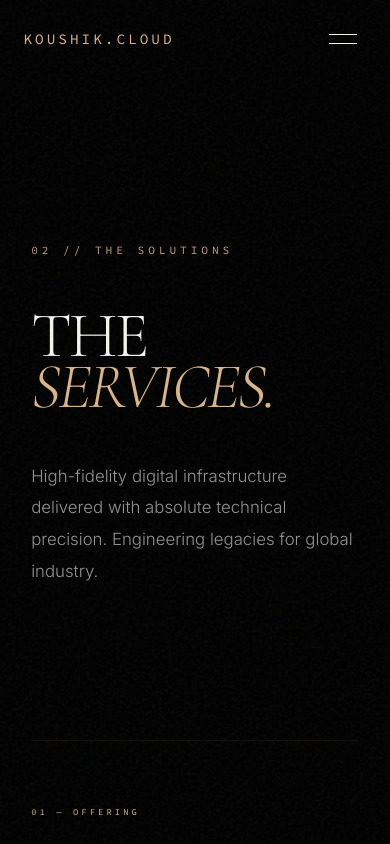
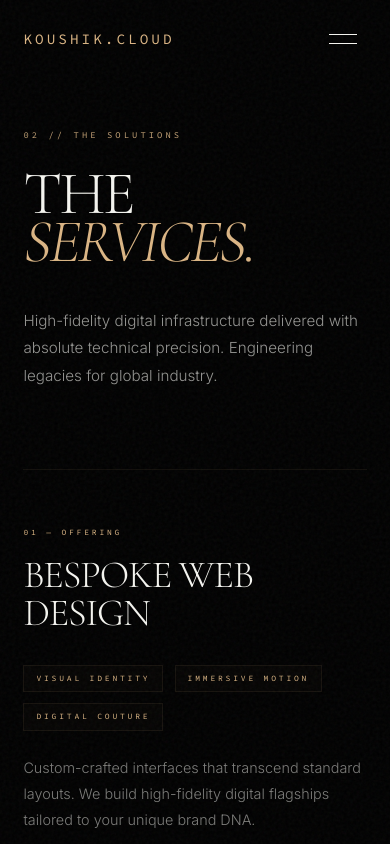
Before and after one commit to koushikdutta01/portfolio_react, a React (Vite) app: page /services in a window 390 px wide. Shown: the top 844 px of the page. Built offline with nearby package versions, Linux system fonts and the light colour scheme.

Commit message:
fix: Services mobile layout and add glowing glass effect to Hero

```diff
--- a/src/components/Home.jsx
+++ b/src/components/Home.jsx
@@ -10,8 +10,29 @@ const projects = [
 
 const Hero = ({ onStartProject }) => {
   return (
-    <section style={{ minHeight: '100vh', display: 'flex', flexDirection: 'column', justifyContent: 'center', padding: '0 8vw', paddingTop: '110px', position: 'relative' }}>
-      <div className="aura-glow" style={{ top: '10%', right: '5%', width: '600px', height: '600px', opacity: 0.1 }} />
+    <section style={{ minHeight: '100vh', display: 'flex', flexDirection: 'column', justifyContent: 'center', padding: '0 8vw', paddingTop: '110px', position: 'relative', overflow: 'hidden' }}>
+      <div className="aura-glow" style={{ top: '10%', right: '5%', width: '600px', height: '600px', opacity: 0.12 }} />
+
+      {/* Glowing Glass Decorative Element */}
+      <motion.div
+        initial={{ opacity: 0, scale: 0.9, rotate: -5 }}
+        animate={{ opacity: 1, scale: 1, rotate: 0 }}
+        transition={{ duration: 2, ease: [0.19, 1, 0.22, 1], delay: 0.5 }}
+        style={{
+            position: 'absolute',
+            top: '25%',
+            right: '-5%',
+            width: 'clamp(300px, 40vw, 600px)',
+            height: 'clamp(400px, 50vh, 700px)',
+            background: 'rgba(219, 181, 132, 0.03)',
+            backdropFilter: 'blur(40px)',
+            border: '1px solid rgba(219, 181, 132, 0.15)',
+            zIndex: -1,
+            borderRadius: '2px'
+        }}
+      >
+        <div className="aura-glow" style={{ top: '50%', left: '50%', transform: 'translate(-50%, -50%)', width: '100%', height: '100%', opacity: 0.1 }} />
+      </motion.div>
 
       <div className="mono" style={{ marginBottom: '2.5rem', color: 'var(--accent)', fontSize: '0.7rem', opacity: 0.9 }}>// CREATIVE ENGINEERING // EST. 2026</div>
 
--- a/src/components/Services.jsx
+++ b/src/components/Services.jsx
@@ -2,10 +2,10 @@ import React, { useState, useEffect } from 'react';
 import { motion } from 'framer-motion';
 
 const Services = () => {
-    const [isMobile, setIsMobile] = useState(window.innerWidth < 768);
+    const [isMobile, setIsMobile] = useState(window.innerWidth < 1024);
 
     useEffect(() => {
-        const handleResize = () => setIsMobile(window.innerWidth < 768);
+        const handleResize = () => setIsMobile(window.innerWidth < 1024);
         window.addEventListener('resize', handleResize);
         return () => window.removeEventListener('resize', handleResize);
     }, []);
@@ -43,17 +43,17 @@ const Services = () => {
             initial={{ opacity: 0 }}
             animate={{ opacity: 1 }}
             exit={{ opacity: 0 }}
-            style={{ padding: 'clamp(160px, 28vh, 280px) 8vw 15vh', background: '#000000', position: 'relative' }}
+            style={{ padding: isMobile ? '120px 6vw 10vh' : 'clamp(160px, 28vh, 280px) 8vw 15vh', background: '#000000', position: 'relative' }}
         >
             <div className="aura-glow" style={{ top: '5%', left: '0%', width: '800px', height: '800px', opacity: 0.05 }} />
 
-            <div style={{ marginBottom: 'clamp(6rem, 20vh, 18vh)', display: 'flex', flexDirection: 'column', gap: '3rem' }}>
+            <div style={{ marginBottom: isMobile ? '5rem' : 'clamp(6rem, 20vh, 18vh)', display: 'flex', flexDirection: 'column', gap: isMobile ? '2.5rem' : '4rem' }}>
                 <div>
-                    <span className="mono" style={{ color: 'var(--accent)', fontSize: '0.7rem', opacity: 0.9 }}>02 // THE SOLUTIONS</span>
-                    <h2 style={{ fontSize: 'clamp(4rem, 12vw, 9vw)', lineHeight: 0.8, marginTop: '3rem', letterSpacing: '-0.04em', color: 'var(--fg)' }}>THE<br/><span style={{ color: 'var(--accent)', fontStyle: 'italic', fontFamily: 'Cormorant Garamond, serif' }}>SERVICES.</span></h2>
+                    <span className="mono" style={{ color: 'var(--accent)', fontSize: isMobile ? '0.55rem' : '0.7rem', opacity: 0.9 }}>02 // THE SOLUTIONS</span>
+                    <h2 style={{ fontSize: isMobile ? '3.8rem' : 'clamp(4rem, 12vw, 9vw)', lineHeight: 0.8, marginTop: isMobile ? '1.5rem' : '3rem', letterSpacing: '-0.04em', color: 'var(--fg)' }}>THE<br/><span style={{ color: 'var(--accent)', fontStyle: 'italic', fontFamily: 'Cormorant Garamond, serif' }}>SERVICES.</span></h2>
                 </div>
-                <div style={{ maxWidth: '450px' }}>
-                    <p style={{ opacity: 0.6, lineHeight: 1.9, fontSize: 'clamp(1.05rem, 1.3vw, 1.2rem)', fontWeight: 300 }}>
+                <div style={{ maxWidth: '500px' }}>
+                    <p style={{ opacity: 0.6, lineHeight: 1.8, fontSize: isMobile ? '0.95rem' : 'clamp(1.05rem, 1.3vw, 1.2rem)', fontWeight: 300 }}>
                         High-fidelity digital infrastructure delivered with absolute technical precision. Engineering legacies for global industry.
                     </p>
                 </div>
@@ -69,34 +69,34 @@ const Services = () => {
                         whileInView={{ opacity: 1, y: 0 }}
                         transition={{ duration: 1, delay: i * 0.15, ease: [0.19, 1, 0.22, 1] }}
                         style={{
-                            padding: isMobile ? '4rem 0' : 'clamp(5rem, 12vh, 8rem) 0',
+                            padding: isMobile ? '3.5rem 0' : 'clamp(4rem, 10vh, 6.5rem) 0',
                             borderBottom: '1px solid var(--border)',
                             display: 'flex',
                             flexDirection: isMobile ? 'column' : 'row',
                             justifyContent: 'space-between',
                             alignItems: 'flex-start',
-                            gap: isMobile ? '2.5rem' : '8vw',
+                            gap: isMobile ? '2rem' : '8vw',
                             transition: 'background-color 0.8s ease'
                         }}
                     >
                         <div style={{ flex: 1.4 }}>
-                            <div className="mono" style={{ color: 'var(--accent)', marginBottom: '1.5rem', fontSize: isMobile ? '0.55rem' : '0.65rem', opacity: 1 }}>0{i+1} — OFFERING</div>
-                            <h3 style={{ fontSize: isMobile ? '2.5rem' : 'clamp(2.8rem, 5vw, 4.5rem)', fontWeight: 300, lineHeight: 1, letterSpacing: '-0.03em', color: 'var(--fg)' }}>{o.title}</h3>
+                            <div className="mono" style={{ color: 'var(--accent)', marginBottom: isMobile ? '1rem' : '2.5rem', fontSize: isMobile ? '0.5rem' : '0.65rem', opacity: 1 }}>0{i+1} — OFFERING</div>
+                            <h3 style={{ fontSize: isMobile ? '2.4rem' : 'clamp(2.8rem, 5vw, 4.5rem)', fontWeight: 300, lineHeight: 1, letterSpacing: '-0.03em', color: 'var(--fg)' }}>{o.title}</h3>
                         </div>
                         <div style={{ flex: 1 }}>
-                             <div style={{ display: 'flex', gap: '0.8rem', flexWrap: 'wrap', marginBottom: isMobile ? '1.5rem' : '2.5rem' }}>
+                             <div style={{ display: 'flex', gap: '0.7rem', flexWrap: 'wrap', marginBottom: isMobile ? '1.5rem' : '2.5rem' }}>
                                 {o.details.map((d, index) => (
                                     <span key={index} className="mono" style={{
                                         border: '1px solid var(--border)',
-                                        padding: '8px 16px',
+                                        padding: '6px 12px',
                                         opacity: 1,
                                         color: 'var(--accent)',
-                                        fontSize: '0.65rem',
+                                        fontSize: isMobile ? '0.5rem' : '0.65rem',
                                         background: 'rgba(219, 181, 132, 0.02)'
                                     }}>{d}</span>
                                 ))}
                              </div>
-                             <p style={{ opacity: 0.5, fontSize: isMobile ? '0.95rem' : 'clamp(1.05rem, 1.3vw, 1.15rem)', lineHeight: 1.8, fontWeight: 300 }}>{o.desc}</p>
+                             <p style={{ opacity: 0.5, fontSize: isMobile ? '0.9rem' : 'clamp(1.05rem, 1.3vw, 1.15rem)', lineHeight: 1.8, fontWeight: 300 }}>{o.desc}</p>
                         </div>
                     </motion.div>
                 ))}
```
